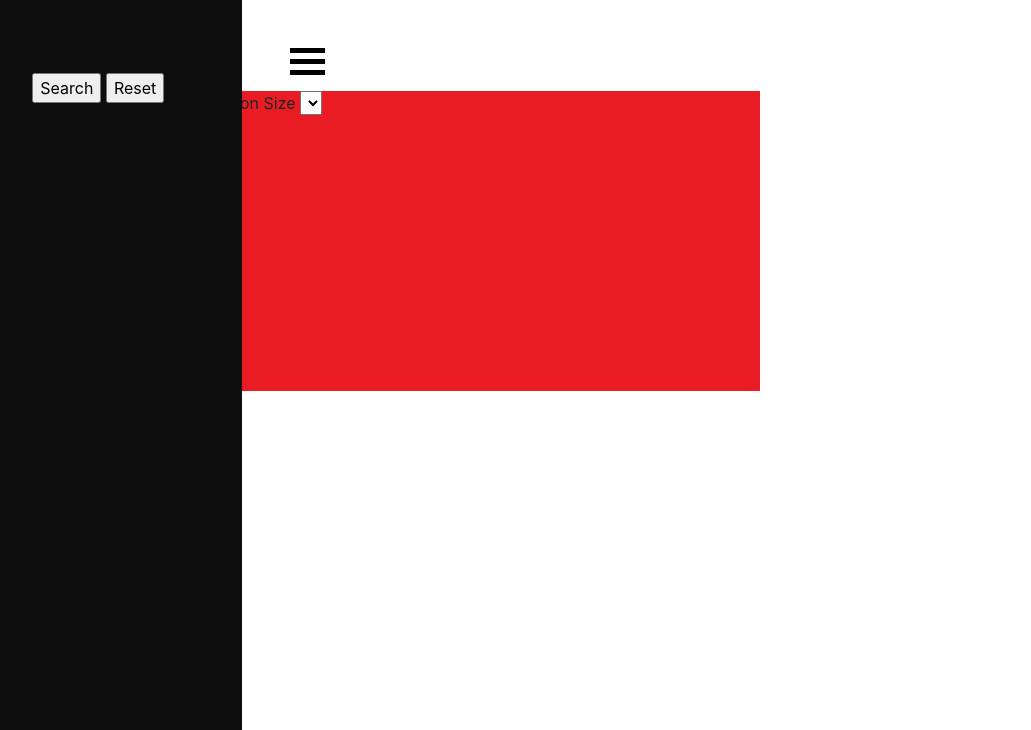
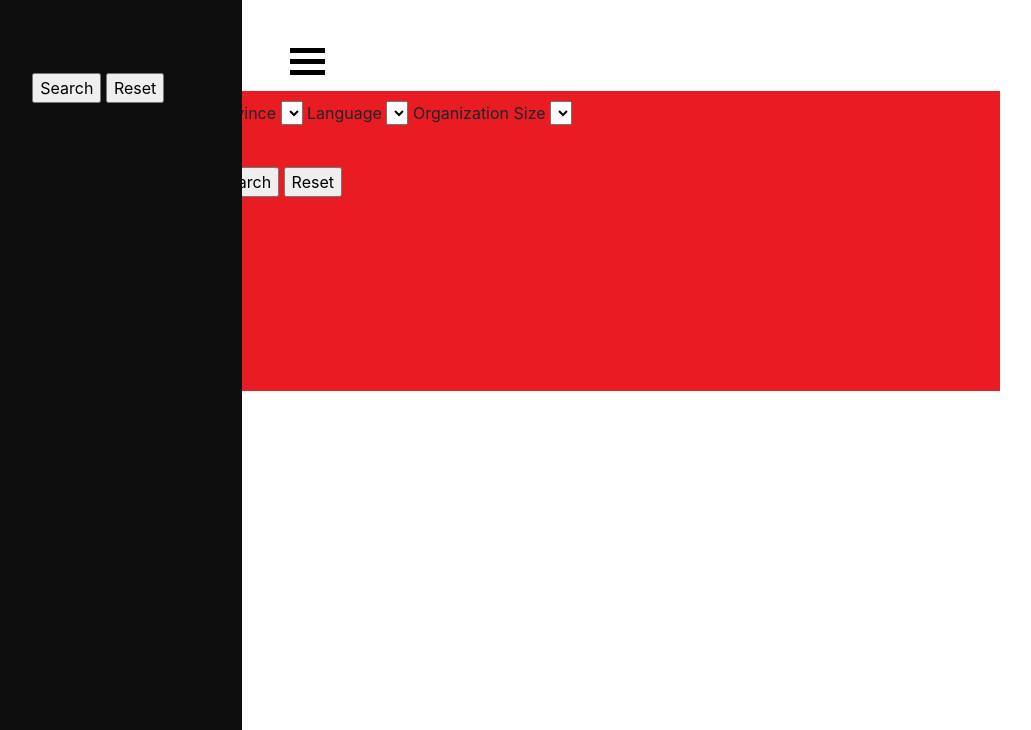
Before and after one commit to ResearchComputingServices/WebAppCICPVersion2, a Django app: template WebsiteApp/templates/index.html in a window 1280 px wide. Shown: the part 70-800 px from the top of the page, without its empty margins (40-1071 px from the left). Run offline with Django 3.2, Linux system fonts and the light colour scheme; the template is opened without the code that fills it, so the values that code supplies are empty; some libraries are stand-ins or nearby versions.

Commit message:
Changes to style.css

```diff
--- a/static/css/style.css
+++ b/static/css/style.css
@@ -121,6 +121,8 @@ div.filterbox {
     width: 800px;
     height: 300px;
     background-color: #e91c24;
+    margin: auto;
+    padding: 10px;
 }
 
 /* CSS code for extra small devices */
```
